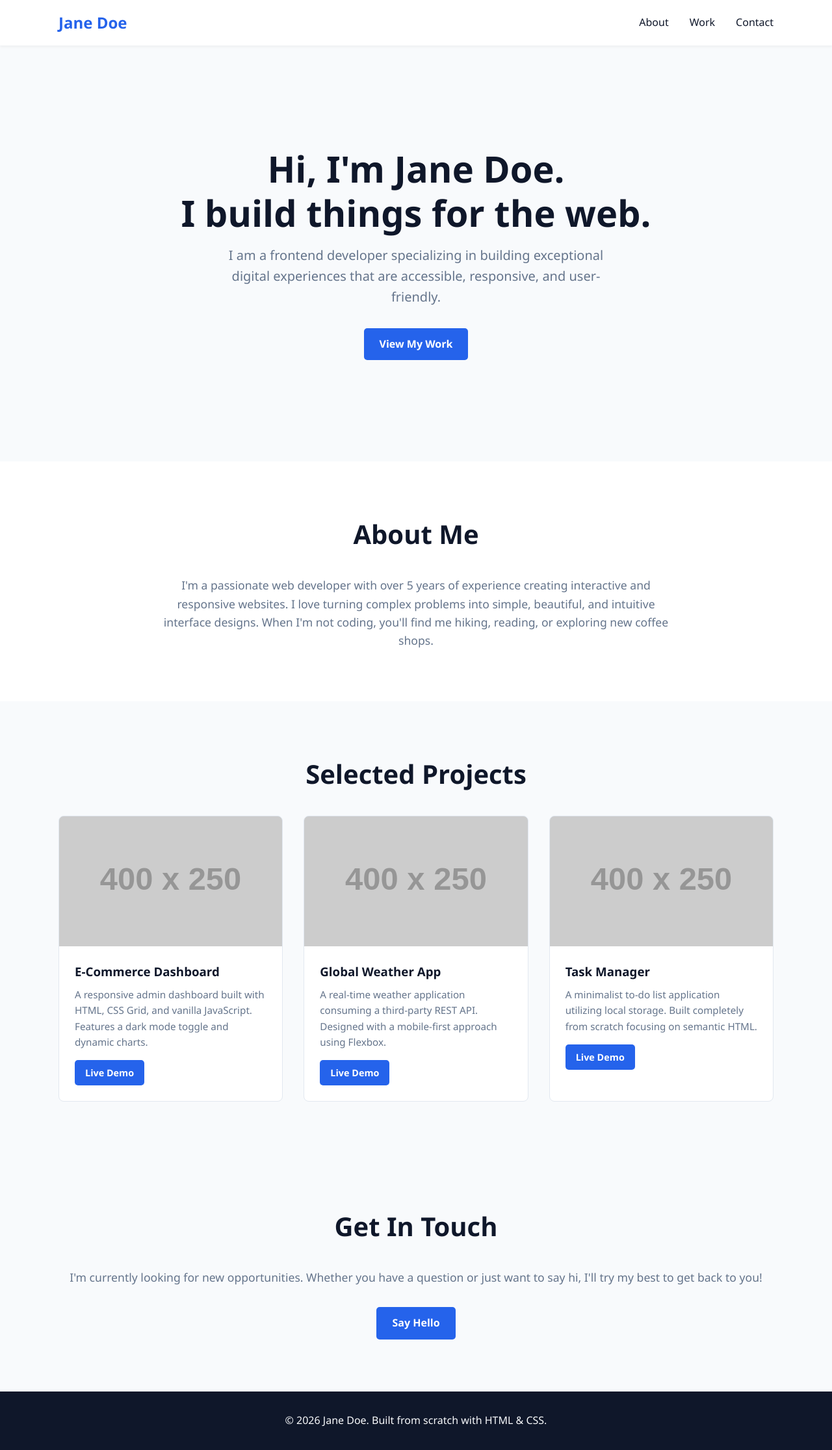
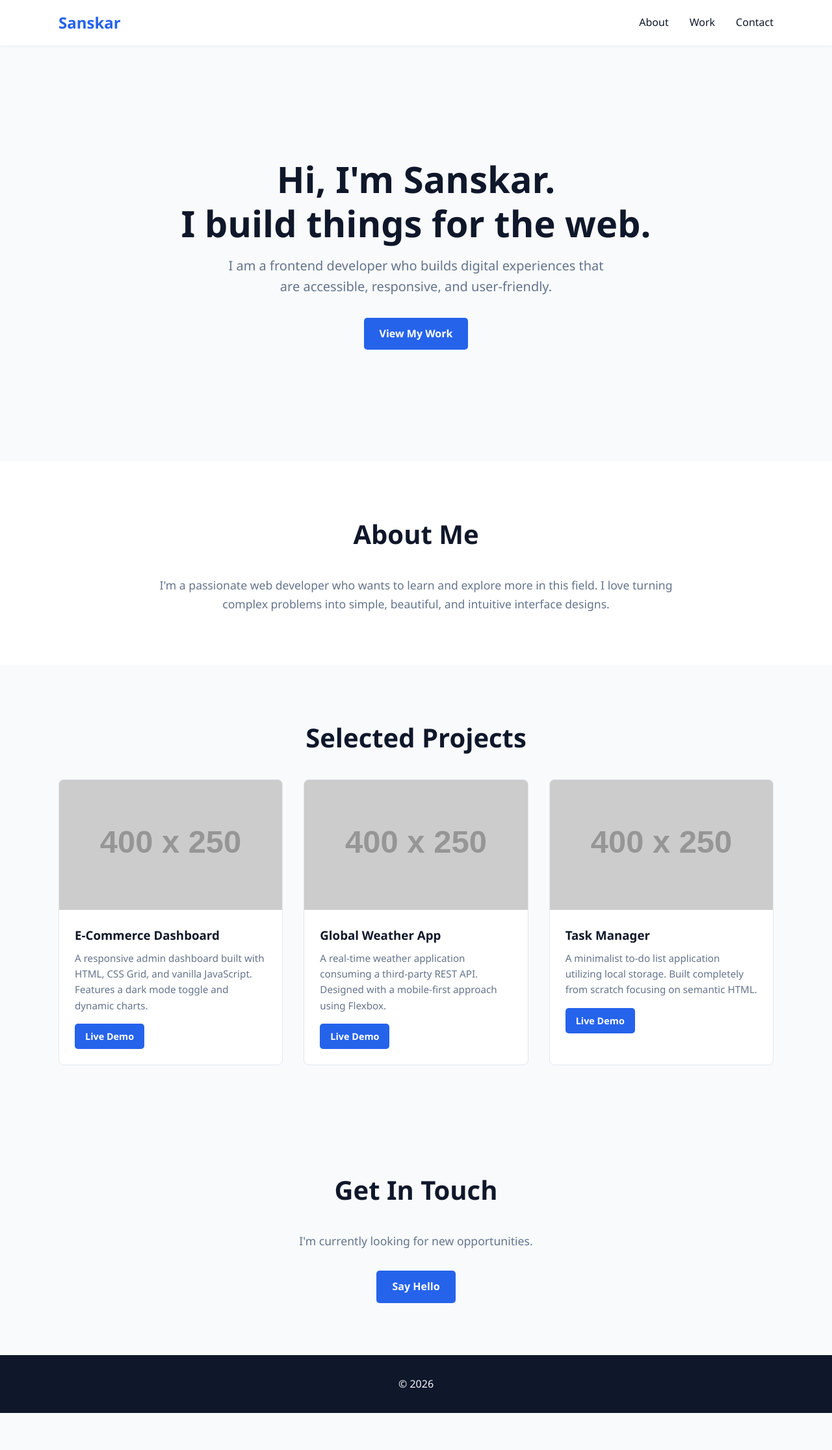
Before and after one commit to SanskarSinh/FullStackAssignment1, a plain HTML site: page assignment/index.html in a window 1280 px wide. Shown: the whole page at 65% size. After the commit the page ends 2174 px from the top, so only its background shows below. Drawn offline with Linux system fonts and the light colour scheme; placeholder pictures from the web are drawn by us.

Commit message:
Update index.html

```diff
--- a/assignment/index.html
+++ b/assignment/index.html
@@ -4,9 +4,8 @@
     <meta charset="UTF-8">
     <meta name="viewport" content="width=device-width, initial-scale=1.0">
     <meta name="description" content="Personal Portfolio Website">
-    <title>Jane Doe | Web Developer</title>
+    <title>Sanskar | Web Developer</title>
     <style>
-        /* --- CSS Variables for Easy Theming --- */
         :root {
             --primary-color: #2563eb;
             --primary-hover: #1d4ed8;
@@ -18,8 +17,6 @@
             --font-sans: 'Segoe UI', Roboto, Helvetica, Arial, sans-serif;
             --transition: all 0.3s ease;
         }
-
-        /* --- Reset & Base Styles --- */
         * {
             margin: 0;
             padding: 0;
@@ -53,7 +50,6 @@
             display: block;
         }
 
-        /* --- Reusable Components --- */
         .container {
             width: 90%;
             max-width: 1100px;
@@ -115,7 +111,6 @@
             color: var(--primary-color);
         }
 
-        /* --- Hero Section --- */
         .hero {
             min-height: 80vh;
             display: flex;
@@ -138,14 +133,12 @@
             margin-inline: auto;
         }
 
-        /* --- Projects Section --- */
         .projects {
             padding: 5rem 0;
         }
 
         .project-grid {
             display: grid;
-            /* Responsive Grid: Auto-fits columns that are at least 300px wide */
             grid-template-columns: repeat(auto-fit, minmax(300px, 1fr));
             gap: 2rem;
         }
@@ -166,7 +159,7 @@
         .project-image {
             width: 100%;
             height: 200px;
-            background-color: #cbd5e1; /* Placeholder color */
+            background-color: #cbd5e1;
             object-fit: cover;
         }
 
@@ -184,7 +177,6 @@
             margin-bottom: 1rem;
         }
 
-        /* --- About Section --- */
         .about {
             background-color: var(--card-bg);
             padding: 5rem 0;
@@ -204,7 +196,6 @@
             color: var(--text-muted);
         }
 
-        /* --- Contact Section --- */
         .contact {
             padding: 5rem 0;
             text-align: center;
@@ -216,7 +207,6 @@
             color: var(--text-muted);
         }
 
-        /* --- Footer --- */
         footer {
             background-color: #0f172a;
             color: #f8fafc;
@@ -225,7 +215,6 @@
             margin-top: auto;
         }
 
-        /* --- Responsive Media Queries --- */
         @media (max-width: 768px) {
             .navbar {
                 flex-direction: column;
@@ -250,11 +239,10 @@
 </head>
 <body>
 
-    <!-- Header & Semantic Navigation -->
     <header>
         <div class="container">
             <nav class="navbar" aria-label="Main Navigation">
-                <a href="#" class="logo">Jane Doe</a>
+                <a href="#" class="logo">Sanskar</a>
                 <ul class="nav-links">
                     <li><a href="#about">About</a></li>
                     <li><a href="#projects">Work</a></li>
@@ -264,36 +252,30 @@
         </div>
     </header>
 
-    <!-- Main Content Area -->
     <main>
-        <!-- Hero Section -->
         <section class="hero" id="home" aria-label="Introduction">
             <div class="container">
-                <h1>Hi, I'm Jane Doe.<br>I build things for the web.</h1>
-                <p>I am a frontend developer specializing in building exceptional digital experiences that are accessible, responsive, and user-friendly.</p>
+                <h1>Hi, I'm Sanskar.<br>I build things for the web.</h1>
+                <p>I am a frontend developer who builds digital experiences that are accessible, responsive, and user-friendly.</p>
                 <a href="#projects" class="btn">View My Work</a>
             </div>
         </section>
 
-        <!-- About Section -->
         <section class="about" id="about" aria-labelledby="about-title">
             <div class="container">
                 <h2 class="section-title" id="about-title">About Me</h2>
                 <div class="about-content">
-                    <p>I'm a passionate web developer with over 5 years of experience creating interactive and responsive websites. I love turning complex problems into simple, beautiful, and intuitive interface designs. When I'm not coding, you'll find me hiking, reading, or exploring new coffee shops.</p>
+                    <p>I'm a passionate web developer who wants to learn and explore more in this field. I love turning complex problems into simple, beautiful, and intuitive interface designs.</p>
                 </div>
             </div>
         </section>
 
-        <!-- Projects Portfolio Section -->
         <section class="projects" id="projects" aria-labelledby="projects-title">
             <div class="container">
                 <h2 class="section-title" id="projects-title">Selected Projects</h2>
 
                 <div class="project-grid">
-                    <!-- Semantic Article for a discrete piece of content -->
                     <article class="project-card">
-                        <!-- Replace src with your actual image -->
                         <img src="https://via.placeholder.com/400x250" alt="E-commerce Dashboard" class="project-image">
                         <div class="project-content">
                             <h3>E-Commerce Dashboard</h3>
@@ -323,20 +305,18 @@
             </div>
         </section>
 
-        <!-- Contact Section -->
         <section class="contact" id="contact" aria-labelledby="contact-title">
             <div class="container">
                 <h2 class="section-title" id="contact-title">Get In Touch</h2>
-                <p>I'm currently looking for new opportunities. Whether you have a question or just want to say hi, I'll try my best to get back to you!</p>
-                <a href="mailto:hello@example.com" class="btn">Say Hello</a>
+                <p>I'm currently looking for new opportunities.</p>
+                <a href="mailto:sanskar@gmail.com" class="btn">Say Hello</a>
             </div>
         </section>
     </main>
 
-    <!-- Footer -->
     <footer>
         <div class="container">
-            <p>&copy; 2026 Jane Doe. Built from scratch with HTML & CSS.</p>
+            <p>&copy; 2026</p>
         </div>
     </footer>
 
```
